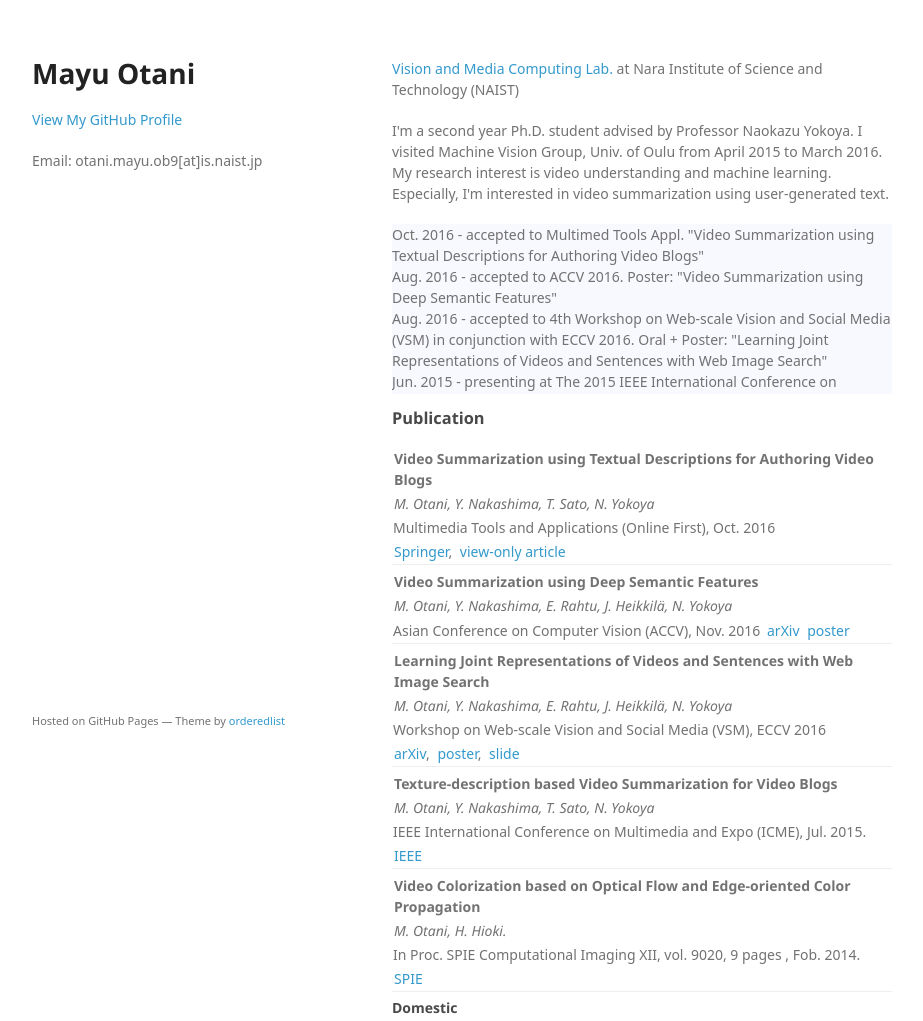
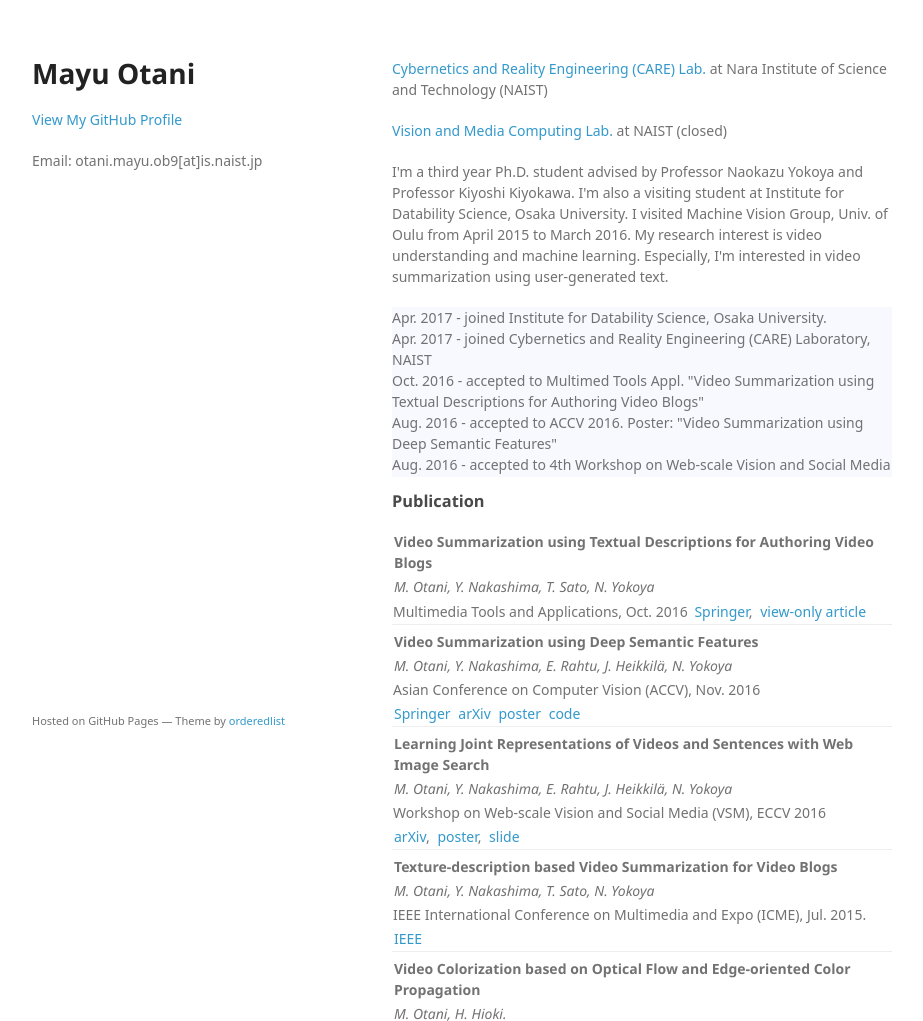
Before and after one commit to mayu-ot/mayu-ot.github.io, a plain HTML site: page index.html in a window 1280 px wide. Shown: the top 1021 px of the page, without its empty margins (178-1101 px from the left). Drawn offline with Linux system fonts and the light colour scheme; a web font is replaced by a local one.

Commit message:
update info

```diff
--- a/index.html
+++ b/index.html
@@ -25,12 +25,14 @@
 
       </header>
       <section>
-        <p><a href="http://yokoya.naist.jp/index-e.html">Vision and Media Computing Lab. </a> at Nara Institute of Science and Technology (NAIST)</p>
+        <p><a href="https://carelab.info/en/">Cybernetics and Reality Engineering (CARE) Lab. </a> at Nara Institute of Science and Technology (NAIST)</p>
+        <p><a href="http://yokoya.naist.jp/index-e.html">Vision and Media Computing Lab. </a> at NAIST (closed)</p>
 
-<p>I'm a second year Ph.D. student advised by Professor Naokazu Yokoya. I visited Machine Vision Group, Univ. of Oulu from April 2015 to March 2016. My research interest is video understanding and machine learning. Especially, I'm interested in video summarization using user-generated text.</p>
+<p>I'm a third year Ph.D. student advised by Professor Naokazu Yokoya and Professor Kiyoshi Kiyokawa. I'm also a visiting student at Institute for Datability Science, Osaka University. I visited Machine Vision Group, Univ. of Oulu from April 2015 to March 2016. My research interest is video understanding and machine learning. Especially, I'm interested in video summarization using user-generated text.</p>
 
 <div class="scr">
-
+<div>Apr. 2017 - joined Institute for Datability Science, Osaka University.</div>
+<div>Apr. 2017 - joined Cybernetics and Reality Engineering (CARE) Laboratory, NAIST</div>
 <div>Oct. 2016 - accepted to Multimed Tools Appl. "Video Summarization using Textual Descriptions for Authoring Video Blogs"</div>
 <div>Aug. 2016 - accepted to ACCV 2016.
 Poster: "Video Summarization using Deep Semantic Features"</div>
@@ -50,9 +52,9 @@ Poster: "Textual-Description Based Video Summarization for Video Blogs"</div>
 <div class="paper">
   <div class="ptitle">Video Summarization using Textual Descriptions for Authoring Video Blogs</div>
   <div class="pauthors">M. Otani, Y. Nakashima, T. Sato, N. Yokoya</div>
-  <div class="pvenue">Multimedia Tools and Applications (Online First), Oct. 2016</div>
+  <div class="pvenue">Multimedia Tools and Applications, Oct. 2016</div>
   <div class="plinks">
-    <div class="plink"><a href="http://link.springer.com/article/10.1007%2Fs11042-016-4061-3">Springer</a>,</div>
+    <div class="plink"><a href="http://link.springer.com/article/10.1007/s11042-016-4061-3">Springer</a>,</div>
     <div class="plink"><a href="http://rdcu.be/l8Eg">view-only article</a></div>
   </div>
 </div>
@@ -62,8 +64,10 @@ Poster: "Textual-Description Based Video Summarization for Video Blogs"</div>
   <div class="pauthors">M. Otani, Y. Nakashima, E. Rahtu, J. Heikkilä, N. Yokoya</div>
   <div class="pvenue">Asian Conference on Computer Vision (ACCV), Nov. 2016</div>
   <div class="plinks">
+  	<div class="plink"><a href="https://link.springer.com/chapter/10.1007/978-3-319-54193-8_23">Springer</a></div>
     <div class="plink"><a href="https://arxiv.org/abs/1609.08758">arXiv</a></div>
     <div class="plink"><a href="poster/accv2016.pdf">poster</a></div>
+    <div class="plink"><a href="https://github.com/mayu-ot/vsum_dsf">code</a></div>
   </div>
 </div>
 
```
